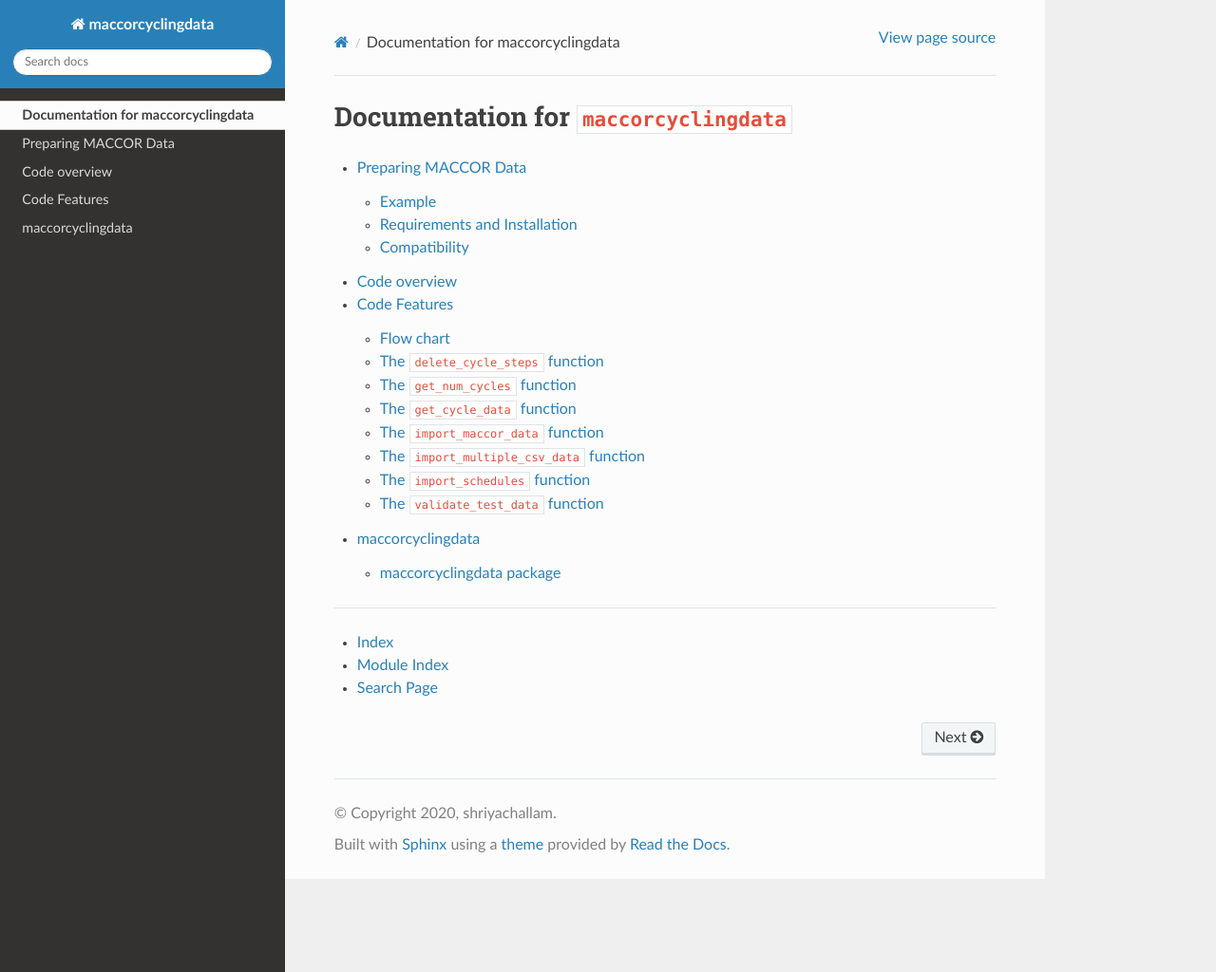
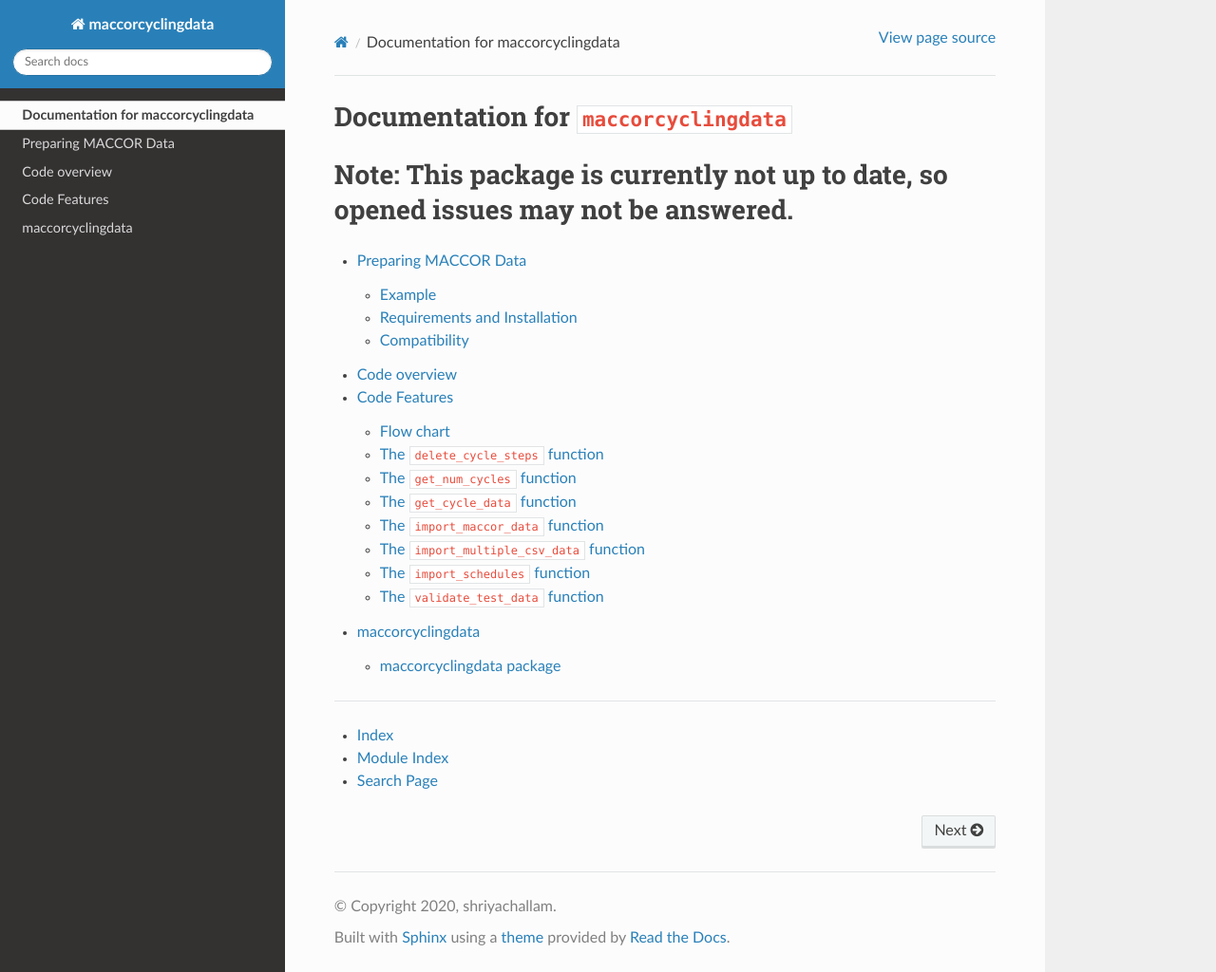
Before and after one commit to shriyachallam/maccorcyclingdata, a Sphinx documentation site: the page built from docs/index.rst, in a window 1280 px wide and 1024 px high. Shown: the whole window at 95% size. Built offline with Sphinx 7.4.7 and the Read the Docs theme 2.0.0, drawn with Linux system fonts in a browser that asks for light colours.

Commit message:
Update index.rst

```diff
--- a/docs/index.rst
+++ b/docs/index.rst
@@ -5,6 +5,8 @@
 
 Documentation for ``maccorcyclingdata``
 =========================================
+Note: This package is currently not up to date, so opened issues may not be answered.
+=====================================================================================
 
 .. toctree::
    :hidden:
```
